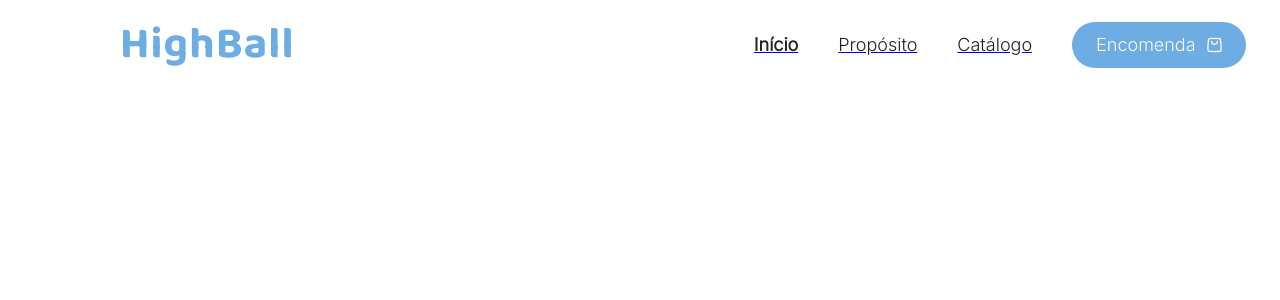
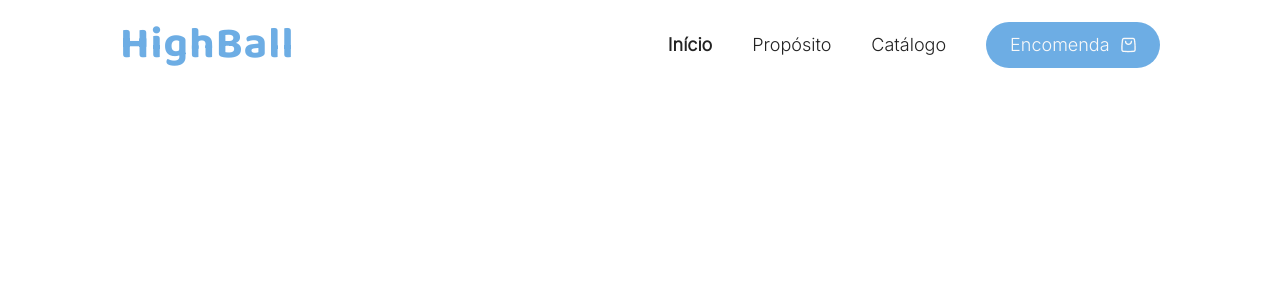
Before and after one commit to citi-onboarding/HighBall, a React (Create React App) app in the folder client/: page / in a window 1280 px wide. Shown: the top 300 px of the page. Built offline with nearby package versions, Linux system fonts and the light colour scheme.

Commit message:
Hotflix(nav-bar): removed the line under de links and centered the navbar

```diff
--- a/client/src/components/NavBar/index.tsx
+++ b/client/src/components/NavBar/index.tsx
@@ -1,5 +1,5 @@
 import React from "react";
-import { Nav , Options, Bold,Link,Button, Logo, Container } from "./style";
+import { Nav , Options, Bold,Link,Button, Logo, Container, A} from "./style";
 import {vector  } from "../../assets";
 
 export const NavBar =  () => {
@@ -8,9 +8,9 @@ export const NavBar =  () => {
             <Container>
                 <Logo>HighBall</Logo>
                 <Options>
-                    <a href="http://"><Bold>Início</Bold></a>
-                    <a href="http://"><Link>Propósito</Link></a>
-                    <a href="http://"><Link>Catálogo</Link></a>
+                    <A href="http://"><Bold>Início</Bold></A>
+                    <A href="http://"><Link>Propósito</Link></A>
+                    <A href="http://"><Link>Catálogo</Link></A>
                     <Button>
                         Encomenda
                         <img src={vector} alt="imagem de uma sacola de compras" />
--- a/client/src/components/NavBar/style.ts
+++ b/client/src/components/NavBar/style.ts
@@ -1,8 +1,10 @@
+import { NONAME } from 'dns';
 import styled from 'styled-components';
 
 
 export const Container = styled.div`
     width: 1126px;
+    max-width: 100%;
     display: flex;
     align-items: center;
     justify-content: space-between;
@@ -32,6 +34,11 @@ export const Logo = styled.p`
     letter-spacing: 0.025em;
     color: #6DADE4;
 
+`;
+
+export const A = styled.a`
+
+    text-decoration: none;
 `;
 
 export const Options = styled.div`
```
